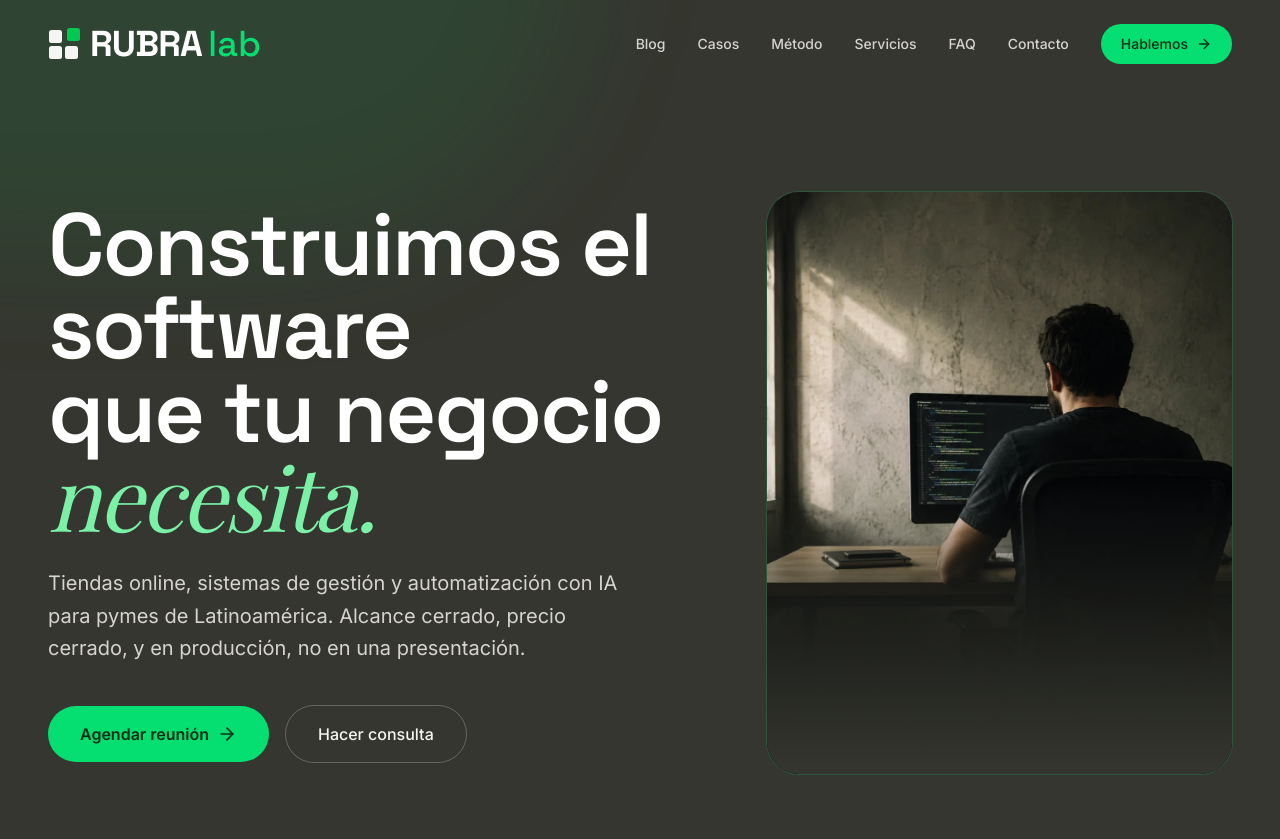
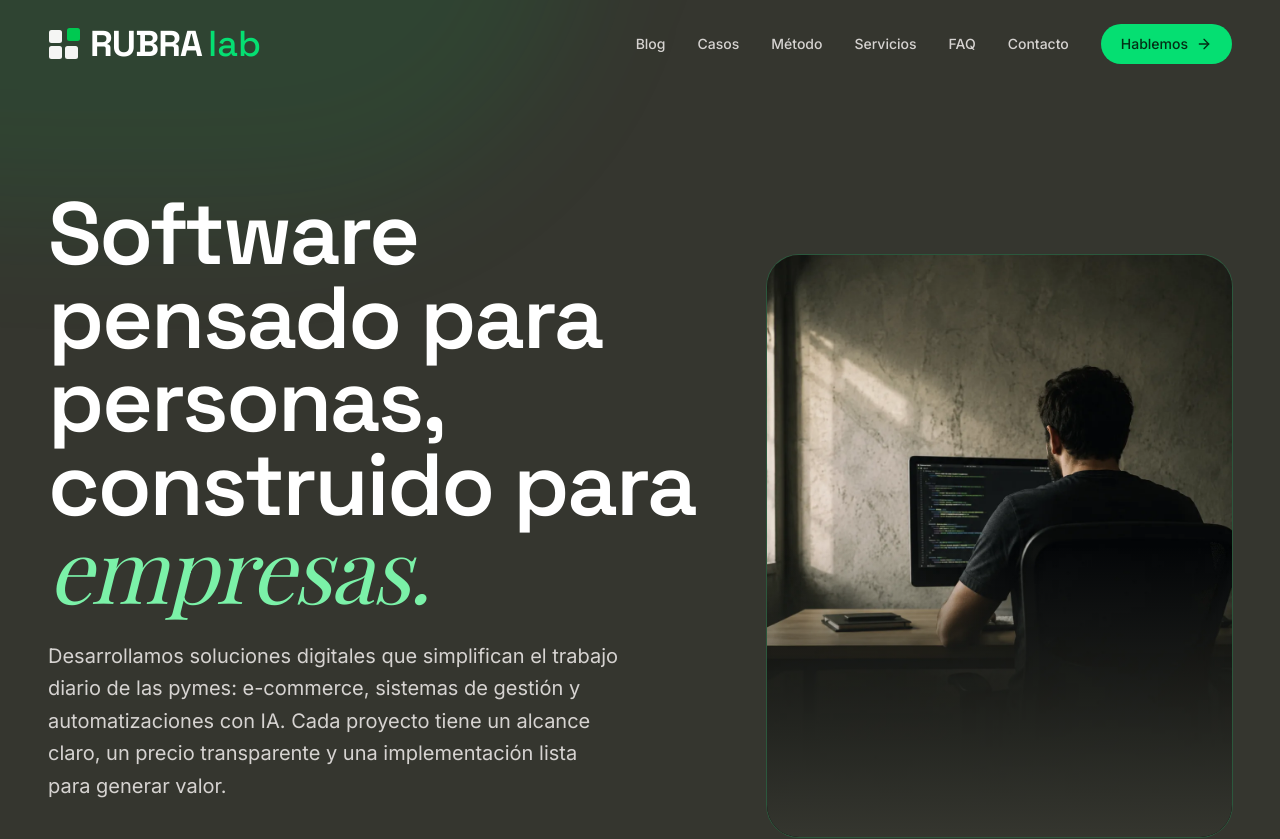
Before and after one commit to RUBRAlab/rubra, a React (Vite) app: page / in a window 1280 px wide. Shown: the top 839 px of the page. Built offline with nearby package versions, Linux system fonts and the light colour scheme; a web font is replaced by a local one.

Commit message:
Actualiza copy del hero en la landing

```diff
--- a/src/App.tsx
+++ b/src/App.tsx
@@ -476,11 +476,11 @@ export default function App() {
                 transition={{ duration: 0.8, ease: "easeOut" }}
               >
                 <h1 className="text-5xl md:text-7xl lg:text-[5.5rem] leading-[0.95] font-display font-semibold tracking-tight text-white mb-6">
-                  Construimos el software <br />
-                  que tu negocio <span className="font-serif italic text-green-300 font-normal">necesita.</span>
+                  Software pensado para personas, <br />
+                  construido para <span className="font-serif italic text-green-300 font-normal">empresas.</span>
                 </h1>
                 <p className="text-lg md:text-xl text-stone-300 max-w-xl mb-10 leading-relaxed">
-                  Tiendas online, sistemas de gestión y automatización con IA para pymes de Latinoamérica. Alcance cerrado, precio cerrado, y en producción, no en una presentación.
+                  Desarrollamos soluciones digitales que simplifican el trabajo diario de las pymes: e-commerce, sistemas de gestión y automatizaciones con IA. Cada proyecto tiene un alcance claro, un precio transparente y una implementación lista para generar valor.
                 </p>
                 <div className="flex flex-wrap items-center gap-4">
                   <a href="https://calendar.app.google/EkGn6twofhVFeFQu6" target="_blank" rel="noopener noreferrer" className="bg-green-400 text-green-950 px-8 py-4 rounded-full font-semibold hover:bg-green-300 transition-all hover:shadow-lg hover:shadow-green-400/20 flex items-center gap-2 group">
```
